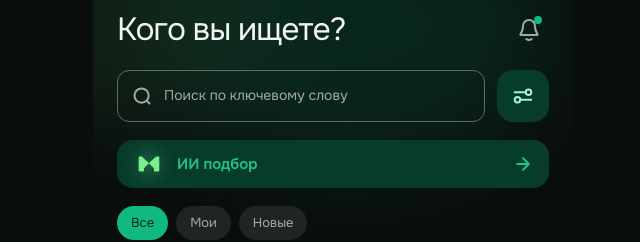
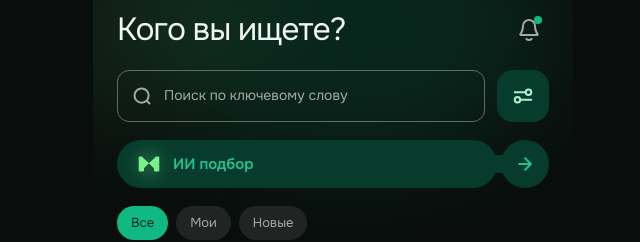
Before and after one commit to Diz-fluor/the-mission, a React (Vite) app: page / in a window 1280 px wide. Shown: the top 242 px of the page, without its empty margins (307-947 px from the left). Built offline with nearby package versions, Linux system fonts and the light colour scheme.

Commit message:
feat: align AI matching entry with Connection actions

```diff
--- a/src/prototype/Prototype.tsx
+++ b/src/prototype/Prototype.tsx
@@ -1,6 +1,6 @@
 import { Suspense, lazy, useCallback, useEffect, useLayoutEffect, useMemo, useRef, useState, type ComponentType } from 'react';
 import { prepareFunding } from './funding';
-import { preparePrimaryActions } from './primary-action';
+import { preparePrimaryActions, prepareAIEntryActions } from './primary-action';
 import { preparePickers } from './pickers';
 import { prepareSettings, accessFor, blockedNames } from './settings';
 import { prepareRequestCards, showSelectedRequest, demoRequests } from './requests';
@@ -251,6 +251,7 @@ export function Prototype() {
       el.animate([{opacity:direction==='section'?0.35:0.6,transform:direction==='section'?'translateY(6px)':`translateX(${direction==='back'?-20:20}px)`},{opacity:1,transform:direction==='section'?'translateY(0)':'translateX(0)'}],{duration:direction==='section'?200:260,easing:'cubic-bezier(0.22, 1, 0.36, 1)'});
     }
     preparePrimaryActions(el);
+    prepareAIEntryActions(el);
     motion.current='none';
     setLoaded(true);
   }, [route, frame, dispatch]);
--- a/src/prototype/primary-action.css
+++ b/src/prototype/primary-action.css
@@ -1,13 +1,19 @@
 /* Figma 478:1851 — approved «Связь», 64px, IBM Plex Mono 17/24. */
-.prototype-shell .connection-cta {
+.prototype-shell .connection-cta,
+.prototype-shell .ai-connection {
   --connection-surface: var(--tm-accent-primary, #10b981);
   --connection-ink: var(--tm-text-on-accent, #06271c);
+  --connection-size: 64px;
+  --connection-radius: 32px;
+  --connection-bridge-width: 40px;
+  --connection-bridge-height: 24px;
+  --connection-bridge-right: 40px;
   display: flex !important;
   align-items: center !important;
   justify-content: space-between !important;
   gap: 4px !important;
-  height: 64px !important;
-  min-height: 64px !important;
+  height: var(--connection-size) !important;
+  min-height: var(--connection-size) !important;
   padding: 0 !important;
   background: transparent !important;
   border: 0 !important;
@@ -16,20 +22,22 @@
   isolation: isolate;
   cursor: pointer;
 }
-.connection-cta::before {
+.connection-cta::before,
+.ai-connection::before {
   content: '';
   position: absolute;
   z-index: -1;
-  right: 40px;
+  right: var(--connection-bridge-right);
   top: 50%;
-  width: 40px;
-  height: 24px;
+  width: var(--connection-bridge-width);
+  height: var(--connection-bridge-height);
   transform: translateY(-50%);
   background: var(--connection-surface);
   transition: background-color 140ms ease;
   pointer-events: none;
 }
-.prototype-shell .connection-cta > .connection-label {
+.prototype-shell .connection-cta > .connection-label,
+.prototype-shell .ai-connection > .ai-connection-label {
   position: relative !important;
   inset: auto !important;
   display: flex !important;
@@ -37,10 +45,10 @@
   flex: 1 1 0 !important;
   min-width: 0;
   width: 0 !important;
-  height: 64px !important;
+  height: var(--connection-size) !important;
   padding: 0 4px 0 16px !important;
   margin: 0 !important;
-  border-radius: 32px;
+  border-radius: var(--connection-radius);
   background: var(--connection-surface) !important;
   color: var(--connection-ink) !important;
   font: 600 17px/24px 'IBM Plex Mono', monospace !important;
@@ -51,18 +59,19 @@
   overflow-wrap: anywhere;
   transition: background-color 140ms ease;
 }
-.prototype-shell .connection-cta > .connection-action {
+.prototype-shell .connection-cta > .connection-action,
+.prototype-shell .ai-connection > .connection-action {
   position: relative !important;
   inset: auto !important;
   transform: none !important;
   display: grid !important;
   place-items: center;
-  flex: 0 0 64px !important;
-  width: 64px !important;
-  height: 64px !important;
+  flex: 0 0 var(--connection-size) !important;
+  width: var(--connection-size) !important;
+  height: var(--connection-size) !important;
   padding: 0 !important;
   margin: 0 !important;
-  border-radius: 32px !important;
+  border-radius: var(--connection-radius) !important;
   background: var(--connection-surface) !important;
   overflow: hidden;
   transition: background-color 140ms ease;
@@ -82,9 +91,32 @@
 .connection-cta[aria-busy=true]:not([aria-disabled=true]) .connection-icon--default { display: none; }
 .connection-cta[aria-busy=true]:not([aria-disabled=true]) .connection-icon--loading { display: block; animation: connection-spin 1s linear infinite; }
 @keyframes connection-spin { to { transform: rotate(360deg); } }
+/* Figma 777:6950 — AI entry stays secondary: 48px, Onest 15/21, original case. */
+.prototype-shell .ai-connection {
+  --connection-surface: var(--tm-accent-deep, #073c2c);
+  --connection-ink: var(--tm-accent-foreground, #20c38e);
+  --connection-size: 48px;
+  --connection-radius: 24px;
+  --connection-bridge-width: 30px;
+  --connection-bridge-height: 18px;
+  --connection-bridge-right: 30px;
+}
+.prototype-shell .ai-connection > .ai-connection-label { gap: 8px; padding-right: 8px !important; text-transform: none; }
+.ai-connection .ai-connection-mark { flex: 0 0 32px; width: 32px !important; height: 32px !important; }
+.prototype-shell .ai-connection-label > p {
+  flex: 1 1 0; min-width: 0; width: 0; height: auto !important;
+  font: 600 15px/21px Onest, sans-serif !important;
+  color: var(--connection-ink) !important;
+  text-transform: none !important;
+}
+.ai-connection .ai-connection-arrow { position: relative !important; inset: auto !important; width: 20px !important; height: 20px !important; flex: 0 0 20px; }
+.prototype-shell .ai-connection:active { --connection-surface: var(--tm-surface-card, #202524); }
 @media (prefers-reduced-motion: reduce) {
   .prototype-shell .connection-cta::before,
   .prototype-shell .connection-cta > .connection-label,
-  .prototype-shell .connection-cta > .connection-action { transition: none; }
+  .prototype-shell .connection-cta > .connection-action,
+  .prototype-shell .ai-connection::before,
+  .prototype-shell .ai-connection > .ai-connection-label,
+  .prototype-shell .ai-connection > .connection-action { transition: none; }
   .connection-cta .connection-icon--loading { animation: none; }
 }
--- a/src/prototype/primary-action.ts
+++ b/src/prototype/primary-action.ts
@@ -47,3 +47,32 @@ export function preparePrimaryActions(root: HTMLElement) {
     if (isLoading) button.setAttribute('aria-busy', 'true');
   }
 }
+
+/** Secondary AI entry uses the same connected shape and retains its own hierarchy. */
+export function prepareAIEntryActions(root: HTMLElement) {
+  for (const button of root.querySelectorAll<HTMLElement>('[data-name="Вход · ИИ-подбор"]')) {
+    if (button.classList.contains('ai-connection')) continue;
+    const label = button.querySelector<HTMLElement>(':scope > p');
+    const mark = button.querySelector<HTMLElement>(':scope > [data-name*="маркер"]');
+    const arrow = button.querySelector<HTMLElement>(':scope > [data-name*="arrow-right"]');
+    if (!label || !mark || !arrow) continue;
+    const decoration = [...button.children].filter(n => n !== label && n !== mark && n !== arrow);
+    const body = document.createElement('div');
+    body.className = 'ai-connection-label';
+    mark.classList.add('ai-connection-mark');
+    arrow.classList.add('ai-connection-arrow');
+    body.append(mark, label, ...decoration);
+    for (const node of decoration) for (const image of node.querySelectorAll<HTMLImageElement>('img')) {
+      image.src = import.meta.env.BASE_URL + 'assets/ai-entry-glow.svg';
+    }
+    const action = document.createElement('div');
+    action.className = 'connection-action';
+    action.setAttribute('aria-hidden', 'true');
+    action.append(arrow);
+    button.replaceChildren(body, action);
+    button.classList.add('ai-connection');
+    button.setAttribute('role', 'button');
+    button.tabIndex = 0;
+    if (getComputedStyle(button).position === 'static') button.style.position = 'relative';
+  }
+}
```
Also changed, not shown: scripts/ai-entry-check.mjs (added, +17 -0 lines), public/assets/ai-entry-glow.svg (added), 3 other files (tests, documents, lock files or other folders).
